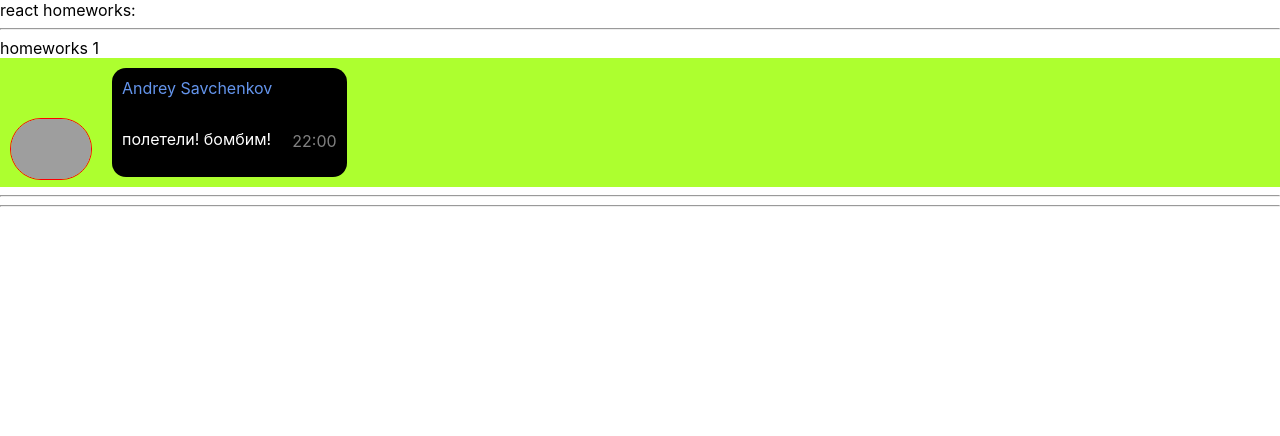
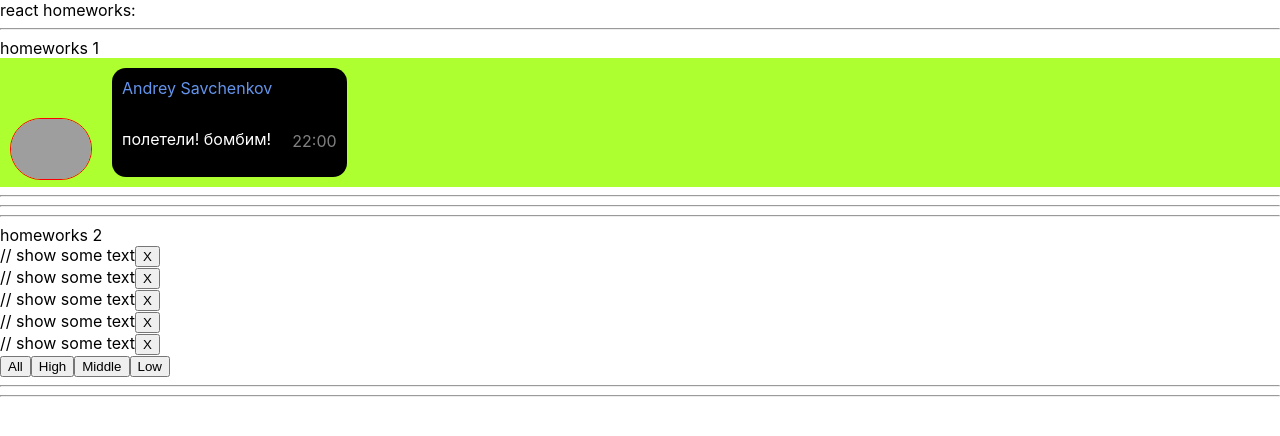
Before and after one commit to AndreySavchenkov/homeworkFromIgnat, a React (Create React App) app: page / in a window 1280 px wide. Shown: the top 436 px of the page. Built offline with nearby package versions, Linux system fonts and the light colour scheme; grey boxes are pictures that could not be loaded.

Commit message:
start work on hw2

```diff
--- a/src/p1-main/m1-ui/u1-app/App.tsx
+++ b/src/p1-main/m1-ui/u1-app/App.tsx
@@ -1,13 +1,14 @@
 import React from 'react'
 import s from './App.module.css'
 import HW1 from '../../../p2-homeworks/h1/HW1'
+import HW2 from "../../../p2-homeworks/h2/HW2";
 
 function App() {
     return (
         <div className={s.App}>
             <div>react homeworks:</div>
             <HW1/>
-            {/*<HW2/>*/}
+            <HW2/>
             {/*<HW3/>*/}
             {/*<HW4/>*/}
             {/*<HW5/>*/}
--- a/src/p2-homeworks/h2/HW2.tsx
+++ b/src/p2-homeworks/h2/HW2.tsx
@@ -2,12 +2,16 @@ import React, {useState} from 'react'
 import Affairs from './Affairs'
 
 // types
-export type AffairPriorityType = any // need to fix any
-export type AffairType = any // need to fix any
+export type AffairPriorityType = 'high' | 'low' | 'middle'
+export type AffairType = {
+    _id: number
+    name: string
+    priority: AffairPriorityType
+}
 export type FilterType = 'all' | AffairPriorityType
 
 // constants
-const defaultAffairs: any = [ // need to fix any
+const defaultAffairs: Array<AffairType> = [
     {_id: 1, name: 'React', priority: 'high'},
     {_id: 2, name: 'anime', priority: 'low'},
     {_id: 3, name: 'games', priority: 'low'},
```
